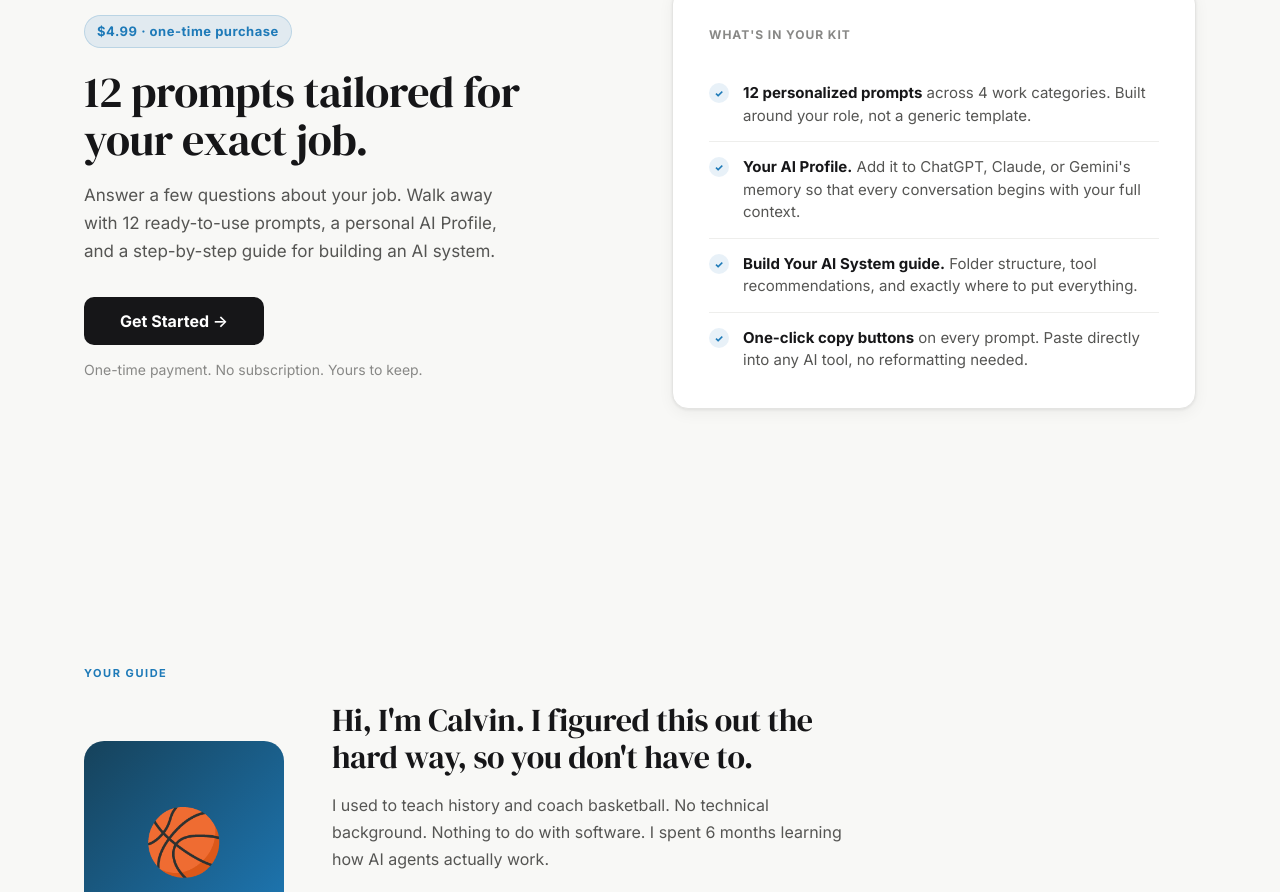
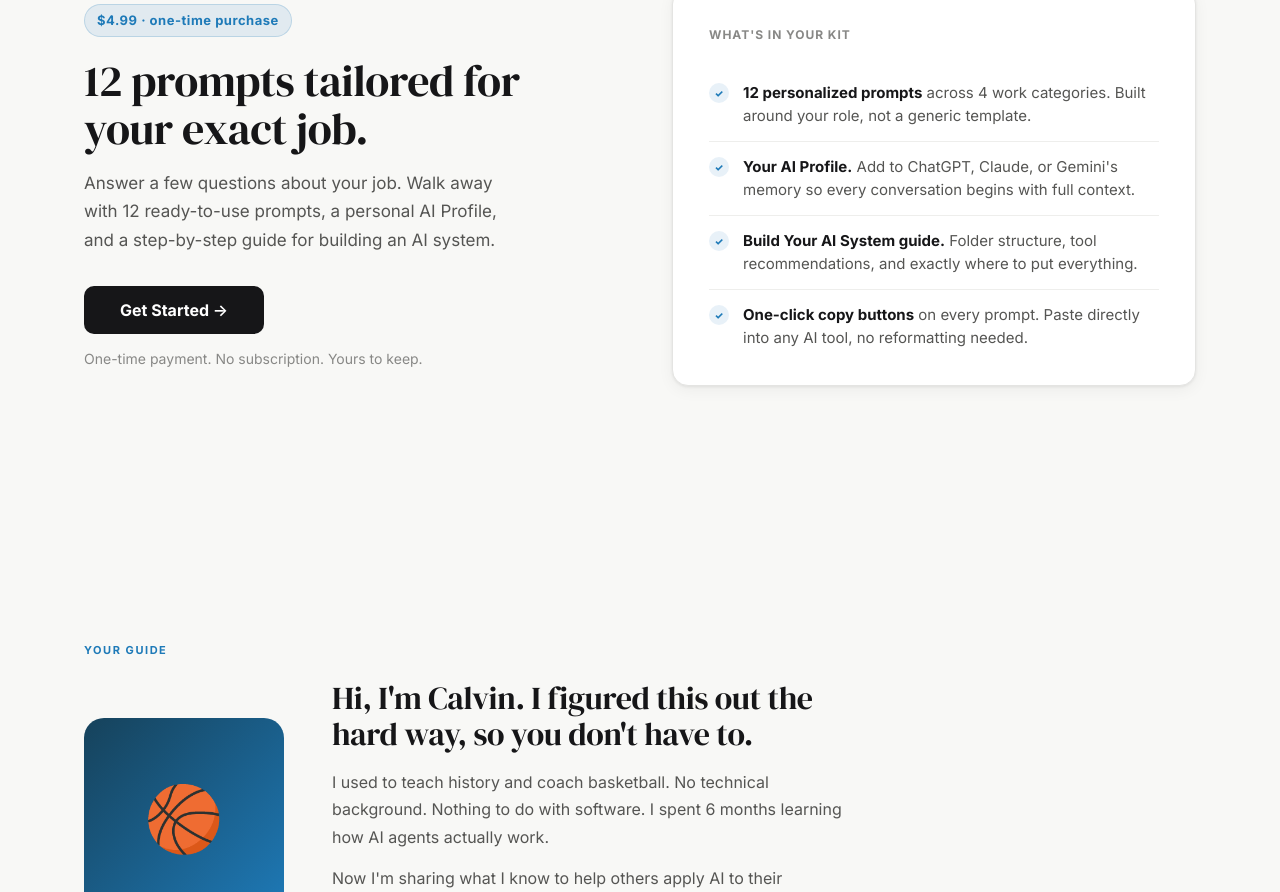
Before and after one commit to coolcalvin457-tech/agent-timesaver-nextjs, a Next.js app: page / in a window 1280 px wide. Shown: the part 1483-2375 px from the top of the page. Built offline with nearby package versions, Linux system fonts and the light colour scheme.

Commit message:
Copy editing pass - Prompt Builder landing section and tools page

```diff
--- a/app/page.tsx
+++ b/app/page.tsx
@@ -117,9 +117,9 @@ export default function Home() {
                 <div className="kit-item">
                   <div className="kit-item-check">✓</div>
                   <div className="kit-item-text">
-                    <strong>Your AI Profile.</strong> Add it to ChatGPT, Claude,
-                    or Gemini&apos;s memory so that every conversation begins
-                    with your full context.
+                    <strong>Your AI Profile.</strong> Add to ChatGPT, Claude, or
+                    Gemini&apos;s memory so every conversation begins with full
+                    context.
                   </div>
                 </div>
 
```
